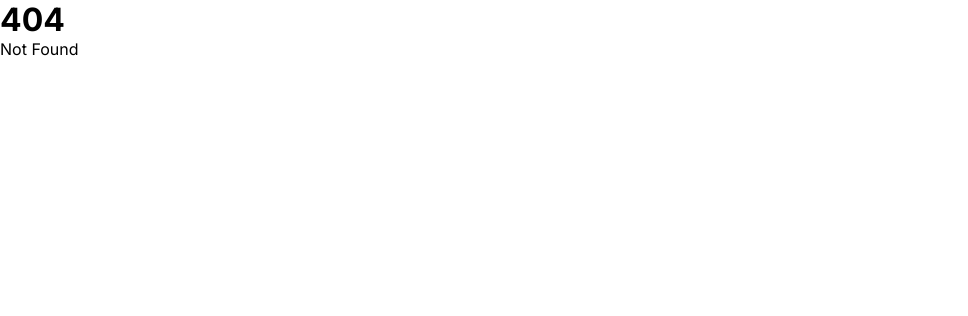
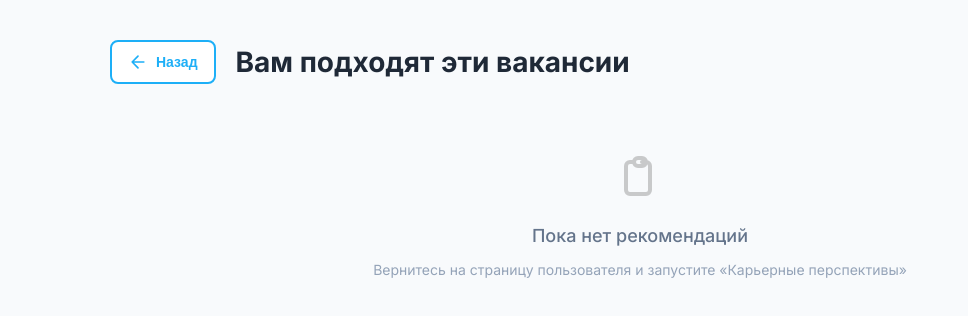
Before and after one commit to d1mspy/NizhNovHack, a SvelteKit app in the folder frontend/: page /vacancy_list/1 in a window 1280 px wide. Before the commit this address had no page. Shown: the top 316 px of the page, without its empty margins (0-968 px from the left). Built offline with nearby package versions, Linux system fonts and the light colour scheme.

Commit message:
feat: connect vacancy_list with backend

```diff
--- /dev/null
+++ b/frontend/src/routes/vacancy_list/[id]/+page.svelte
@@ -0,0 +1,253 @@
+<script lang="ts">
+  import { goto } from '$app/navigation';
+  import { onMount } from 'svelte';
+  import { page } from '$app/stores';
+  import { get } from 'svelte/store';
+
+  type FitVacancy = {
+    id: string;
+    name: string;
+    score: number;
+    reason: string;
+  };
+
+  let fits: FitVacancy[] = [];
+
+  // какая карточка раскрыта (поповер)
+  let openId: string | null = null;
+  const toggleCard = (id: string) => {
+    openId = openId === id ? null : id;
+  };
+
+  // закрытие поповера по клику вне и по Esc
+  function onDocClick(e: MouseEvent) {
+    const t = e.target as HTMLElement;
+    if (!t.closest('.vacancy-card')) openId = null;
+  }
+  function onKey(e: KeyboardEvent) {
+    if (e.key === 'Escape') openId = null;
+  }
+
+  function goBack() {
+    const id = get(page).params.id;
+    goto(`/user/${id}`);
+  }
+
+  onMount(() => {
+    document.addEventListener('click', onDocClick);
+    document.addEventListener('keydown', onKey);
+
+    const id = get(page).params.id;
+    const raw = sessionStorage.getItem(`vacancyMatch:${id}`);
+    if (raw) {
+      try {
+        const parsed = JSON.parse(raw) as Array<any>;
+        fits = (Array.isArray(parsed) ? parsed : []).map((x, i) => ({
+          id: String(x.id ?? i),
+          name: String(x.name ?? ''),
+          score: clamp(Number(x.score ?? 0)),
+          reason: String(x.reason ?? '')
+        }));
+      } catch {
+        fits = [];
+      }
+
+    }
+
+    return () => {
+      document.removeEventListener('click', onDocClick);
+      document.removeEventListener('keydown', onKey);
+    };
+  });
+
+  const clamp = (n: number) => Math.max(0, Math.min(100, Math.round(n)));
+</script>
+
+<svelte:head>
+  <title>Подходящие вакансии</title>
+</svelte:head>
+
+<div class="page-container">
+  <div class="header-row">
+    <button class="back-btn" on:click={goBack} type="button" aria-label="Назад на главную">
+      <svg width="20" height="20" viewBox="0 0 24 24" fill="none" stroke="currentColor" aria-hidden="true">
+        <path d="M19 12H5M12 19l-7-7 7-7" stroke-width="2" stroke-linecap="round" stroke-linejoin="round"/>
+      </svg>
+      Назад
+    </button>
+    <h1 class="page-title">Вам подходят эти вакансии</h1>
+  </div>
+
+  {#if fits.length === 0}
+    <div class="empty-state">
+      <svg width="48" height="48" viewBox="0 0 24 24" fill="none" aria-hidden="true">
+        <path d="M9 5H7a2 2 0 0 0-2 2v12a2 2 0 0 0 2 2h8a2 2 0 0 0 2-2V7a2 2 0 0 0-2-2h-2M9 5a2 2 0 0 0 2 2h2a2 2 0 0 0 2-2M9 5a2 2 0 0 1 2-2h2a2 2 0 0 1 2 2" stroke="#999" stroke-width="2" stroke-linecap="round" stroke-linejoin="round"/>
+      </svg>
+      <p>Пока нет рекомендаций</p>
+      <span class="empty-subtitle">Вернитесь на страницу пользователя и запустите «Карьерные перспективы»</span>
+    </div>
+  {:else}
+    <div class="grid">
+      {#each fits as v (v.id)}
+        <button
+          class="vacancy-card"
+          on:click={() => toggleCard(v.id)}
+          type="button"
+          aria-expanded={openId === v.id}
+          aria-label={`Вакансия: ${v.name}. Оценка соответствия: ${clamp(v.score)} из 100`}
+        >
+          <div class="card-top">
+            <div class="vacancy-name">{v.name}</div>
+            <div class="score-wrap">
+              <div class="score-bar" aria-hidden="true">
+                <div class="score-fill" style={`width:${clamp(v.score)}%`}></div>
+              </div>
+              <div class="score-value" aria-label="Оценка">{clamp(v.score)}%</div>
+            </div>
+          </div>
+
+          {#if openId === v.id}
+            <div class="popover" role="dialog" aria-label="Почему эта вакансия подходит">
+              <div class="popover-content">{v.reason}</div>
+              <div class="popover-arrow" aria-hidden="true"></div>
+            </div>
+          {/if}
+        </button>
+      {/each}
+    </div>
+  {/if}
+</div>
+
+<style>
+  :global(body) {
+    background: #f8fafc;
+    color: #333;
+    line-height: 1.5;
+  }
+
+  .page-container {
+    max-width: 1100px;
+    margin: 0 auto;
+    padding: 40px 20px;
+    min-height: 100vh;
+    box-sizing: border-box;
+  }
+
+  .header-row {
+    display: flex;
+    align-items: center;
+    gap: 20px;
+    margin-bottom: 20px;
+  }
+
+  .page-title {
+    font-size: 28px;
+    font-weight: 700;
+    color: #1f2937;
+  }
+
+  .back-btn {
+    padding: 10px 16px;
+    background: white;
+    color: #1DAFF7;
+    border: 2px solid #1DAFF7;
+    border-radius: 8px;
+    cursor: pointer;
+    font-size: 14px;
+    font-weight: 600;
+    transition: all 0.2s ease;
+    display: flex;
+    align-items: center;
+    gap: 8px;
+  }
+  .back-btn:hover {
+    background: #1DAFF7;
+    color: white;
+  }
+
+  .grid {
+    display: grid;
+    grid-template-columns: repeat(auto-fill, minmax(260px, 1fr));
+    gap: 16px;
+  }
+
+  .vacancy-card {
+    position: relative;
+    background: white;
+    border: 1px solid #e2e8f0;
+    border-radius: 12px;
+    padding: 16px;
+    text-align: left;
+    box-shadow: 0 4px 20px rgba(0,0,0,0.06);
+    transition: transform .12s ease, box-shadow .12s ease, border-color .12s ease;
+    cursor: pointer;
+  }
+  .vacancy-card:hover {
+    transform: translateY(-2px);
+    box-shadow: 0 8px 26px rgba(0,0,0,0.08);
+    border-color: #cbd5e1;
+  }
+
+  .card-top { display: grid; gap: 12px; }
+  .vacancy-name { font-weight: 600; font-size: 16px; color: #1f2937; }
+
+  .score-wrap {
+    display: grid;
+    grid-template-columns: 1fr auto;
+    align-items: center;
+    gap: 10px;
+  }
+  .score-bar {
+    height: 10px;
+    background: #f1f5f9;
+    border-radius: 999px;
+    overflow: hidden;
+    border: 1px solid #e2e8f0;
+  }
+  .score-fill {
+    height: 100%;
+    background: linear-gradient(90deg, #60a5fa, #22d3ee);
+    width: 0%;
+    transition: width .35s ease;
+  }
+  .score-value {
+    font-size: 13px;
+    font-weight: 700;
+    color: #1DAFF7;
+    min-width: 40px;
+    text-align: right;
+  }
+
+  .popover {
+    position: absolute;
+    left: 16px; right: 16px; bottom: -10px;
+    transform: translateY(100%);
+    background: #0f172a;
+    color: #e5e7eb;
+    border-radius: 10px;
+    padding: 12px 14px;
+    font-size: 14px;
+    box-shadow: 0 10px 30px rgba(0,0,0,0.25);
+    border: 1px solid #1f2937;
+    z-index: 5;
+  }
+  .popover-content { margin: 0; }
+  .popover-arrow {
+    position: absolute;
+    top: -6px; left: 28px;
+    width: 12px; height: 12px;
+    background: #0f172a;
+    border-left: 1px solid #1f2937;
+    border-top: 1px solid #1f2937;
+    transform: rotate(45deg);
+  }
+
+  .empty-state {
+    text-align: center;
+    padding: 48px 20px;
+    color: #64748b;
+  }
+  .empty-state svg { margin-bottom: 16px; opacity: .5; }
+  .empty-state p { margin: 0 0 8px 0; font-size: 18px; font-weight: 500; color: #64748b; }
+  .empty-subtitle { font-size: 14px; color: #94a3b8; }
+</style>
```
Also changed, not shown: frontend/src/routes/user/[id]/+page.svelte (+50 -8 lines), 2 other files (tests, documents, lock files or other folders).
